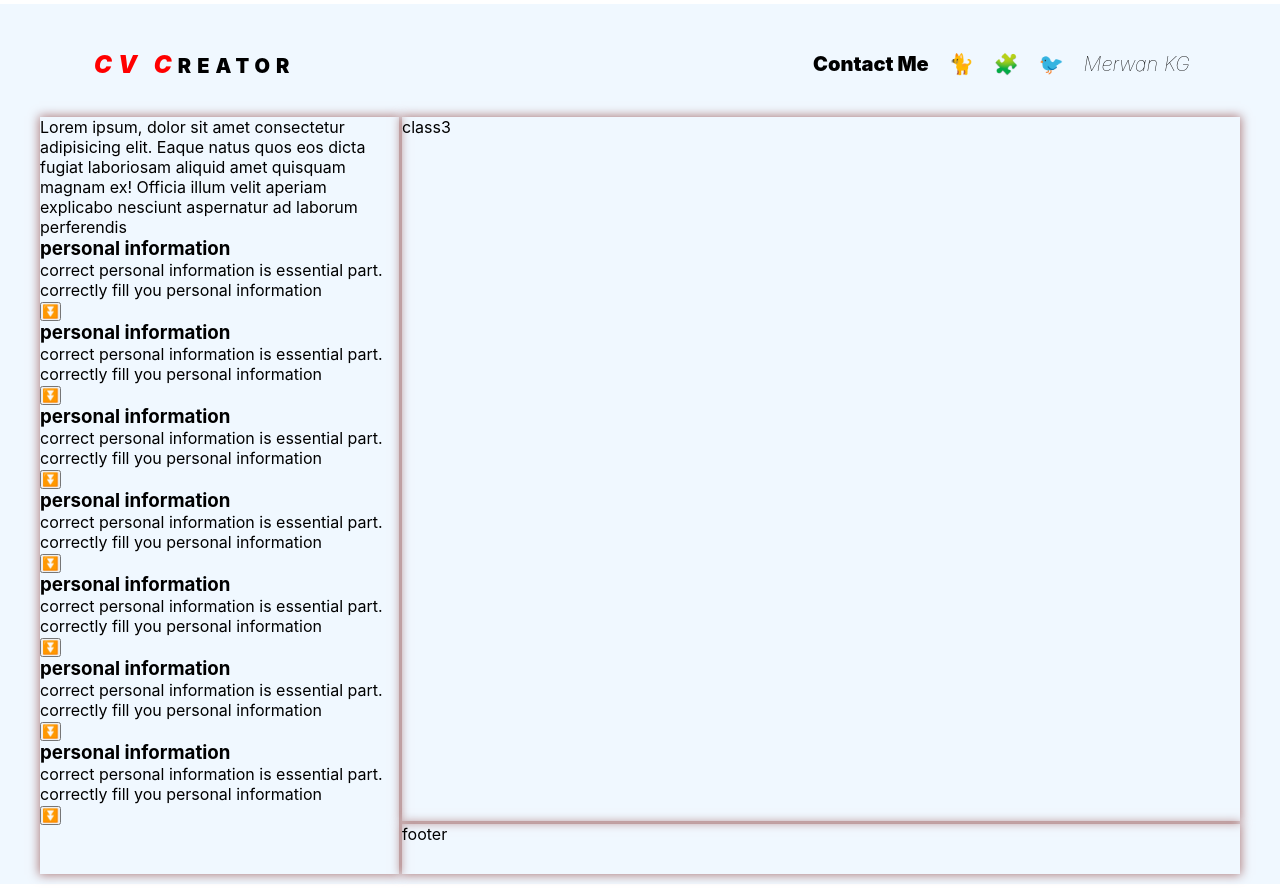
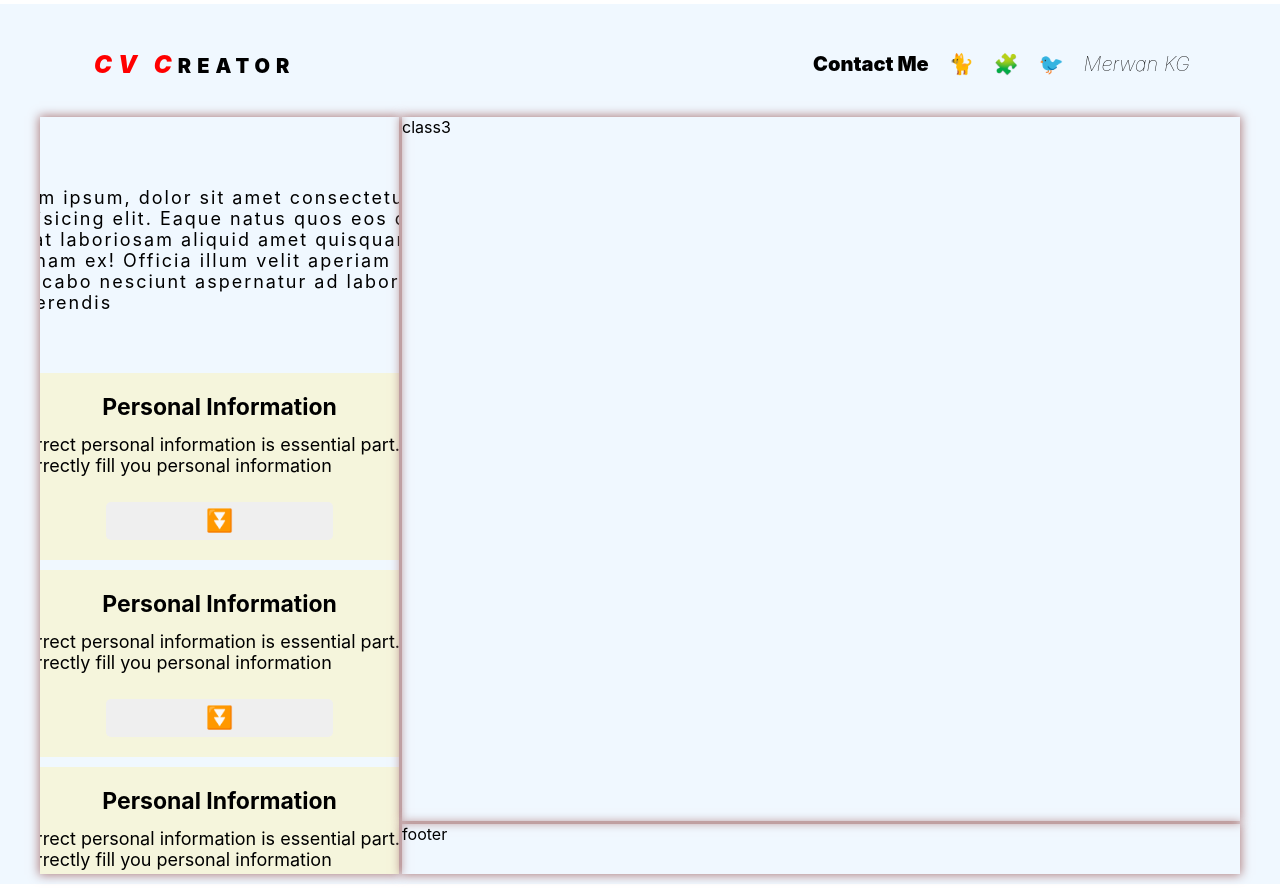
Before and after one commit to marwanGA09/Cv-project, a React (Vite) app: page / in a window 1280 px wide. Built offline with nearby package versions, Linux system fonts and the light colour scheme.

Commit message:
style side-bar and card component

```diff
--- a/src/index.scss
+++ b/src/index.scss
@@ -107,10 +107,86 @@ body {
     }
   }
 }
+
 .side-bar {
   grid-row: span 2;
+  padding: 4rem 2rem;
+
+  @include flex();
+  flex-direction: column;
+  gap: 6rem;
+  justify-content: start;
+
+  .general-page-description {
+    width: 45ch;
+    padding-top: 3rem;
+
+    p {
+      letter-spacing: 0.2rem;
+      font-size: 1.8rem;
+    }
+  }
+
+  .cards {
+    @include flex();
+    flex-direction: column;
+    justify-content: start;
+    gap: 1rem;
+  }
 }
+
+// CARD STYLE
+
+.card {
+  background-color: beige;
+  padding: 2rem;
+  @include flex();
+  flex-direction: column;
+  gap: 1.3rem;
+  justify-content: start;
+  width: 45rem;
+
+  h3 {
+    font-size: 2.3rem;
+    text-transform: capitalize;
+  }
+
+  p {
+    font-size: 1.8rem;
+  }
+
+  div {
+  }
+
+  button {
+    font-size: 2.2rem;
+    padding: 0.6rem 10rem;
+    border: 0;
+    border-radius: 0.5rem;
+
+    span {
+      transition: all 1s;
+      position: relative;
+      top: 0;
+    }
+
+    &:hover span {
+      top: 2rem;
+    }
+  }
+}
+
 .cv-container {
 }
 .footer {
 }
+
+// UN USED ANIMATION
+@keyframes move-down {
+  from {
+    top: 0;
+  }
+  to {
+    top: 3rem;
+  }
+}
```
